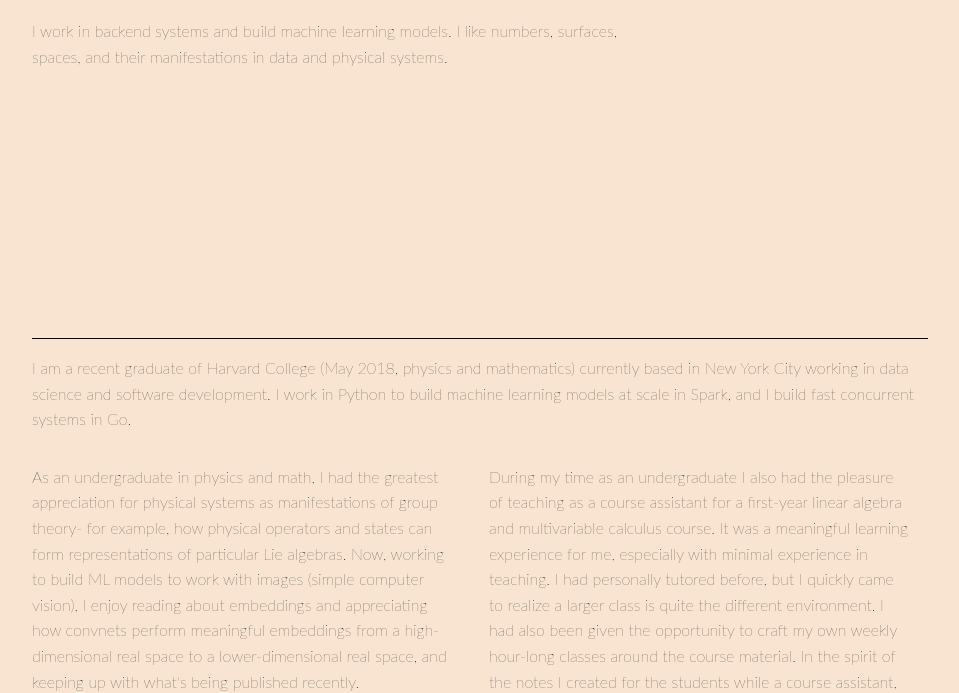
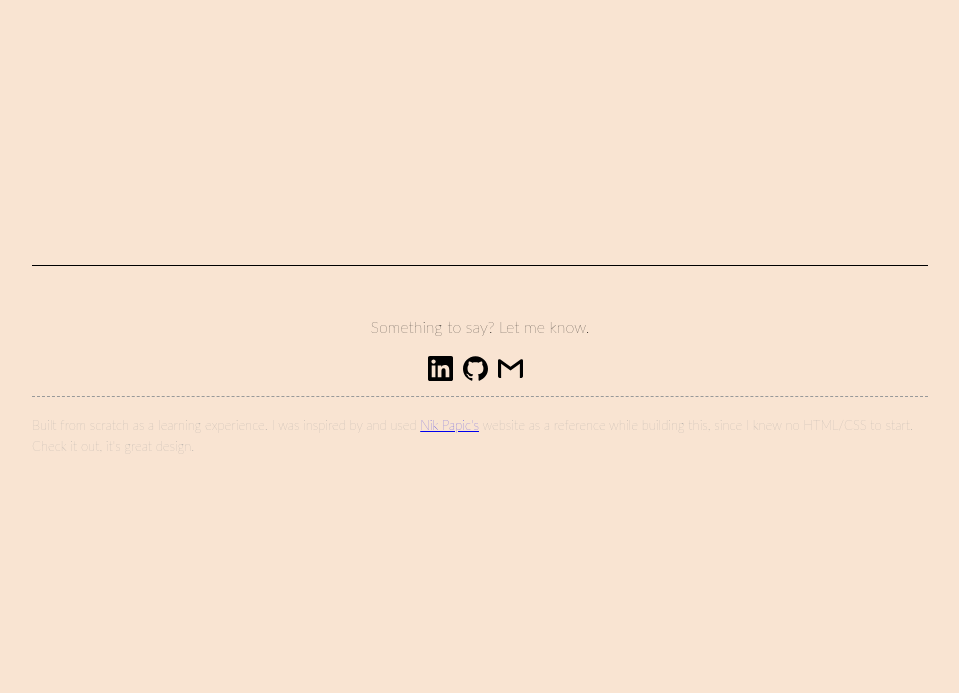
Before and after one commit to ncampost/ncampost.github.io, a plain HTML site: page index.html in a window 1280 px wide. Shown: the part 349-1042 px from the top of the page, without its empty margins (160-1119 px from the left). Drawn offline with Linux system fonts and the light colour scheme.

Commit message:
new blurb todo, this is stale

```diff
--- a/index.html
+++ b/index.html
@@ -13,18 +13,18 @@
 					I'm <b>Nicolas Campos</b>, a software developer currently living in New York City.</br>
 				</h1>
 				<p>
-					I work in backend systems and build machine learning models. I like numbers, surfaces, spaces, and their manifestations in data and physical systems.
+					<!-- Subtext -->
 				</p>
 			</div>
 			<div style="border-top:1px solid #000000"class="row">
 				<p>
-					I am a recent graduate of Harvard College (May 2018, physics and mathematics) currently based in New York City working in data science and software development. I work in Python to build machine learning models at scale in Spark, and I build fast concurrent systems in Go.
+					<!-- Description -->
 				</p>
 			</div>
 			<div class="row"> <!-- This div invokes first-child on the first column to prevent left-padding. -->
 				<div class="columnclass">
 					<p>
-						As an undergraduate in physics and math, I had the greatest appreciation for physical systems as manifestations of group theory- for example, how physical operators and states can form representations of particular Lie algebras. Now, working to build ML models to work with images (simple computer vision), I enjoy reading about embeddings and appreciating how convnets perform meaningful embeddings from a high-dimensional real space to a lower-dimensional real space, and keeping up with what's being published recently.
+						<!-- Left subcol -->
 					</p>
 					<p>
 
@@ -32,7 +32,7 @@
 				</div>
 				<div class="columnclass">
 					<p>
-						During my time as an undergraduate I also had the pleasure of teaching as a course assistant for a first-year linear algebra and multivariable calculus course. It was a meaningful learning experience for me, especially with minimal experience in teaching. I had personally tutored before, but I quickly came to realize a larger class is quite the different environment. I had also been given the opportunity to craft my own weekly hour-long classes around the course material. In the spirit of the notes I created for the students while a course assistant, I'll be starting something of a blog here on various topics in machine learning- optimization, embeddings, etc. Posts yet to come- this website itself is just starting!
+						<!-- Right subcol -->
 					</p>
 					<p>
 
```
